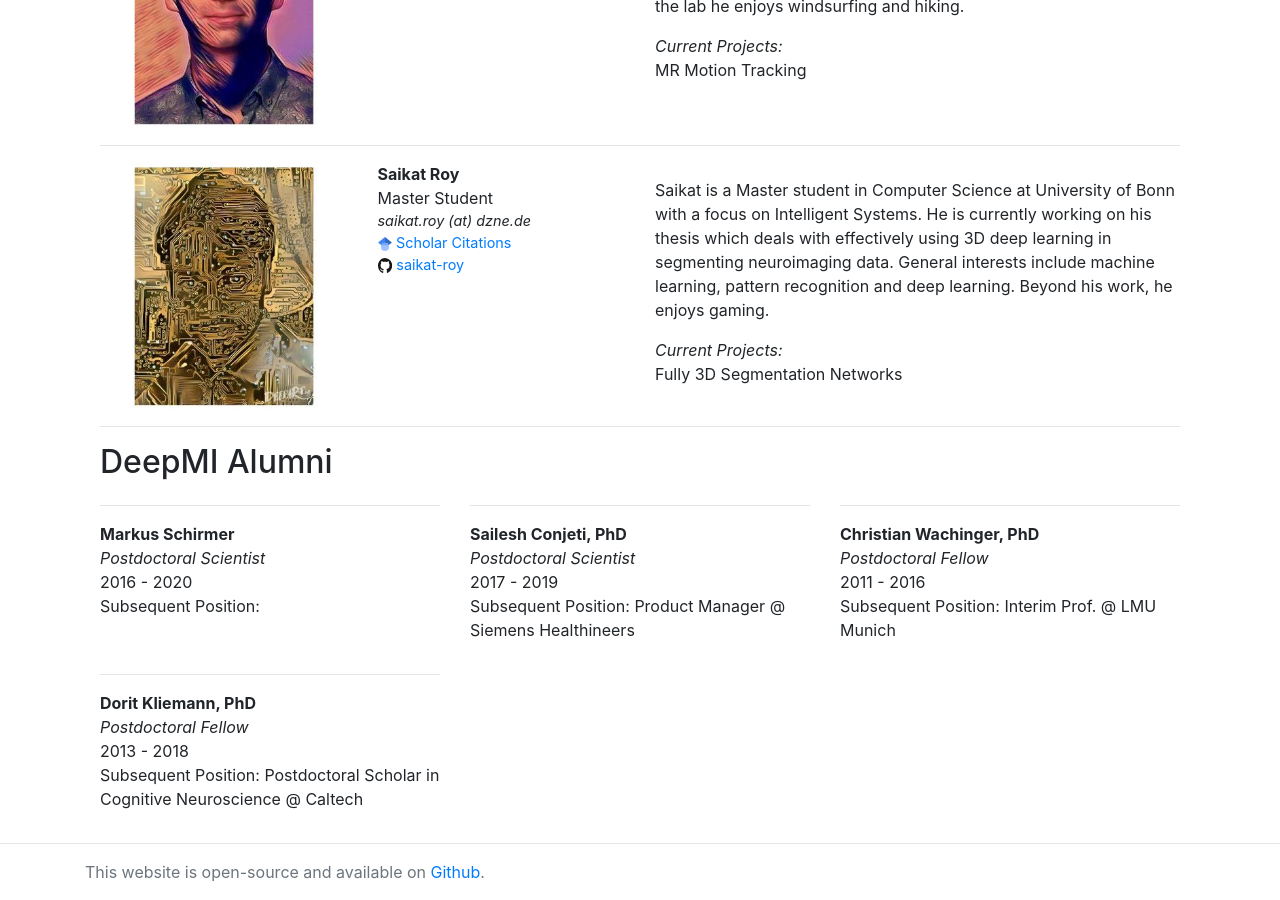
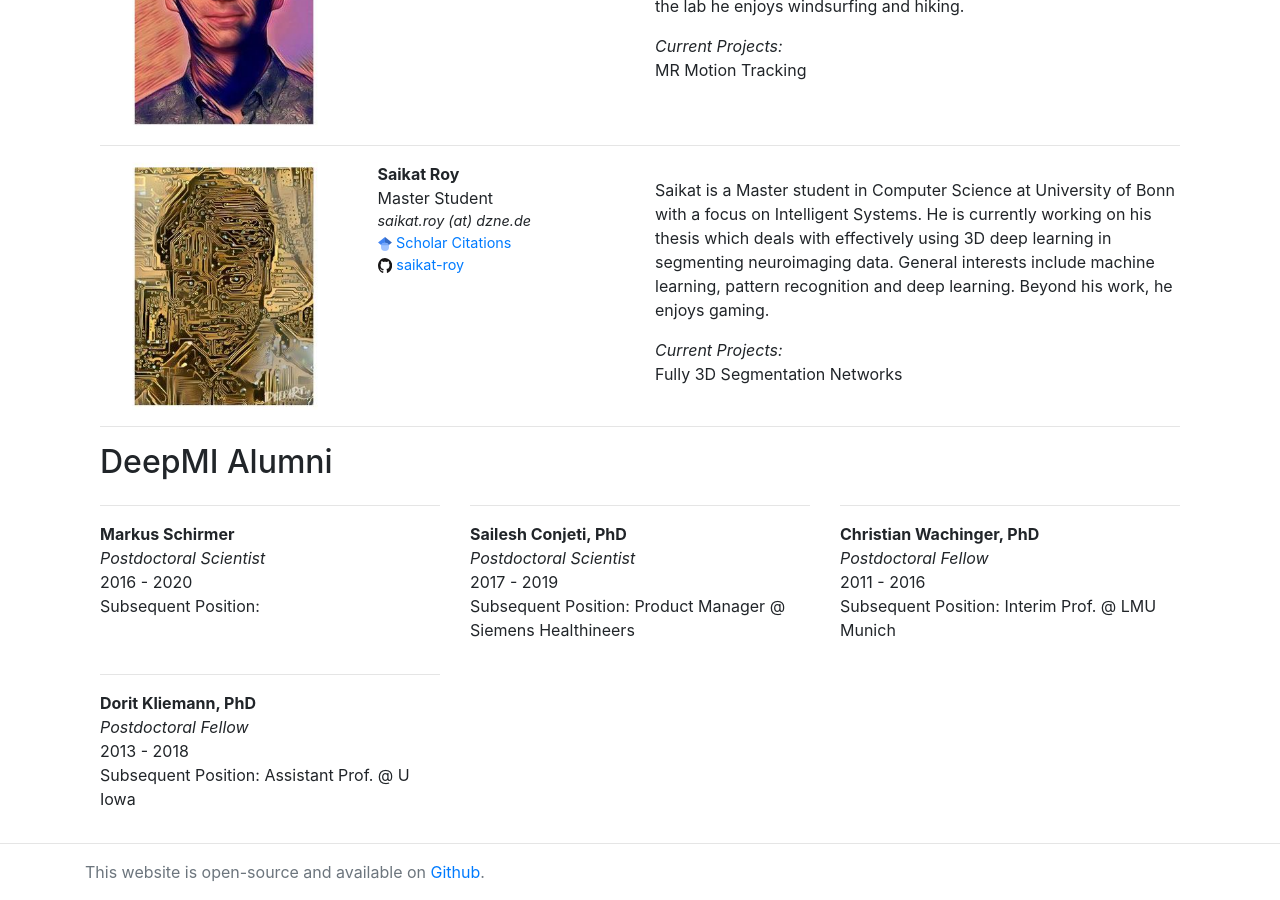
Before and after one commit to Deep-MI/Deep-MI.github.io, a Jekyll site: the page built from members/index.html, in a window 1280 px wide and 900 px high, scrolled down 3217 px. Built offline with Jekyll 4.4.1, drawn with Linux system fonts in a browser that asks for light colours; nearby versions of some CDN libraries; comment, search, counter and statistics services are not loaded.

Commit message:
Update alumni.yml

```diff
--- a/_data/alumni.yml
+++ b/_data/alumni.yml
@@ -21,5 +21,5 @@
   position: Postdoctoral Fellow
   startdate: 2013
   enddate: 2018
-  current: Postdoctoral Scholar in Cognitive Neuroscience @ Caltech
-  lab: http://www.hss.caltech.edu/people/dorit-kliemann
+  current: Assistant Prof. @ U Iowa
+  lab: https://psychology.uiowa.edu/people/dorit-kliemann
```
